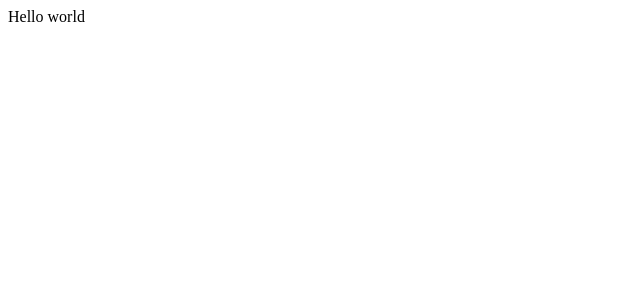
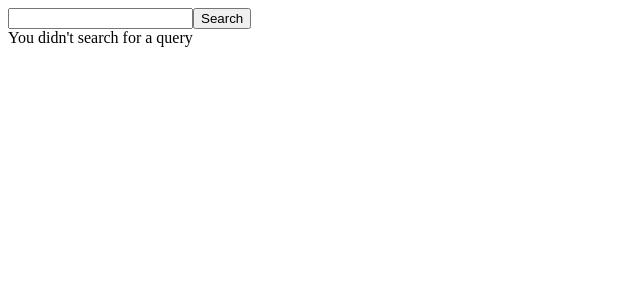
Before and after one commit to joulev/debug, a Next.js app: page / in a window 1280 px wide. Shown: the top 300 px of the page, without its empty margins (0-640 px from the left). Built offline with nearby package versions, Linux system fonts and the light colour scheme.

Commit message:
add example
Signed-off-by: GitHub <noreply@github.com>

```diff
--- a/app/page.tsx
+++ b/app/page.tsx
@@ -1,3 +1,26 @@
-export default function Page() {
-  return <div>Hello world</div>;
+import { Suspense } from "react";
+import { Search } from "./search";
+
+async function Data({ query }: { query?: string }) {
+  await new Promise((resolve) => setTimeout(resolve, 2000));
+  if (!query) return <div>You didn't search for a query</div>;
+  return <div>You searched for {query}</div>;
 }
+
+export default function Page({
+  searchParams,
+}: {
+  searchParams: Record<string, string | string[] | undefined>;
+}) {
+  const query = Array.isArray(searchParams.query)
+    ? searchParams.query[0]
+    : searchParams.query;
+  return (
+    <>
+      <Search />
+      <Suspense fallback={<div>Loading...</div>} key={query}>
+        <Data query={query} />
+      </Suspense>
+    </>
+  );
+}
--- /dev/null
+++ b/app/search.tsx
@@ -0,0 +1,25 @@
+"use client";
+
+import { usePathname, useRouter, useSearchParams } from "next/navigation";
+
+export function Search() {
+  const router = useRouter();
+  const pathname = usePathname();
+  const searchParams = useSearchParams();
+
+  return (
+    <form
+      action={(formData) => {
+        const query = formData.get("query");
+        if (typeof query !== "string") return;
+        const updatedSearchParams = new URLSearchParams(searchParams);
+        if (query) updatedSearchParams.set("query", query);
+        else updatedSearchParams.delete("query");
+        router.replace(`${pathname}?${updatedSearchParams.toString()}`);
+      }}
+    >
+      <input type="text" name="query" />
+      <button type="submit">Search</button>
+    </form>
+  );
+}
```
